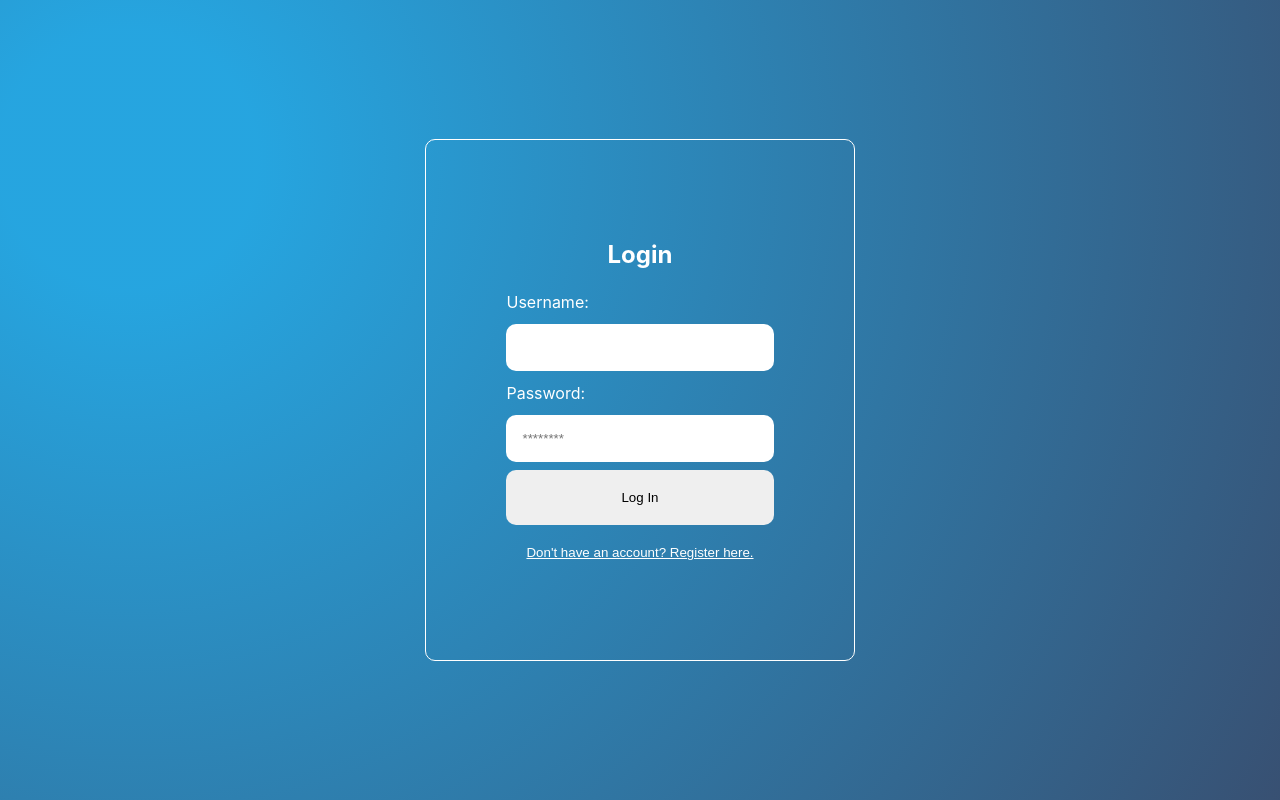
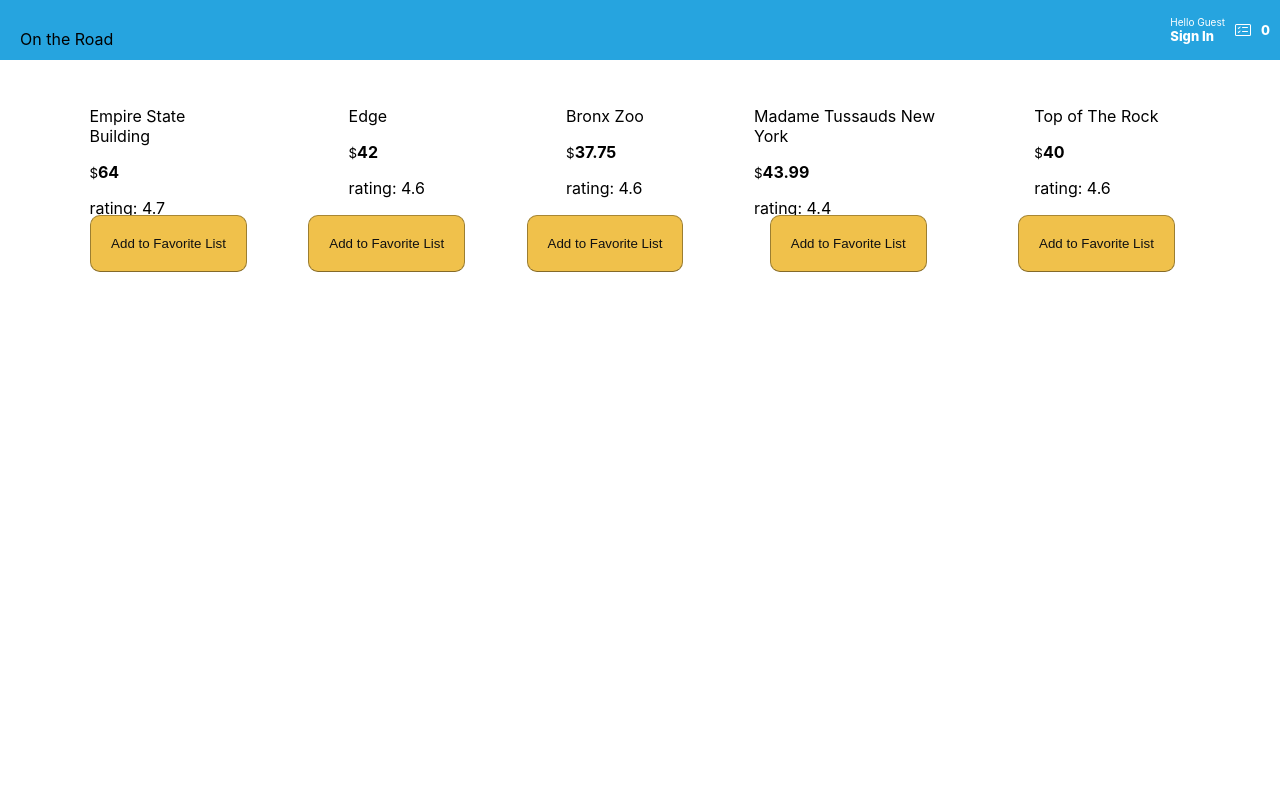
Before and after one commit to csc473-spring23/final-project-on-the-road, a React (Vite) app: page / in a window 1280 px wide. Built offline with nearby package versions, Linux system fonts and the light colour scheme.

Commit message:
navbar+router

```diff
--- a/package.json
+++ b/package.json
@@ -17,6 +17,8 @@
     "picocolors": "^1.0.0",
     "react": "^18.2.0",
     "react-dom": "^18.2.0",
+    "react-icons": "^4.8.0",
+    "react-router-dom": "^6.10.0",
     "ts-node": "^10.9.1",
     "typescript": "^4.9.3",
     "vite-express": "*"
--- a/src/client/App.tsx
+++ b/src/client/App.tsx
@@ -1,22 +1,30 @@
-import React, { useState } from "react";
-import './App.css';
-import { Login } from "./Login";
-import { Register } from "./Register";
+// import React, { useState } from "react";
+// import "./App.css";
+// import { Login } from "./Login";
+// import { Register } from "./Register";
+import LoginPage from "./loginpage";
+import Home from "./home";
+import { Routes ,Route } from 'react-router-dom';
+import { Outlet, Link } from "react-router-dom";
+
 
 function App() {
-  const [currentForm, setCurrentForm] = useState('login');
+  // const [currentForm, setCurrentForm] = useState("login");
 
-  const toggleForm = (formName) => {
-    setCurrentForm(formName);
-  }
+  // const toggleForm = (formName) => {
+  //   setCurrentForm(formName);
+  // };
 
   return (
-    <div className="App">
-      {
-        currentForm === "login" ? <Login onFormSwitch={toggleForm} /> : <Register onFormSwitch={toggleForm} />
-      }
-    </div>
+    <>
+
+      <Routes>
+        <Route path="/" element={<Home/>}></Route>
+        <Route path="/register" element={<LoginPage/>}/>
+      </Routes>
+    </>
   );
 }
 
+
 export default App;
--- /dev/null
+++ b/src/client/Home.css
@@ -0,0 +1,20 @@
+.home {
+    display: flex;
+    justify-content: center;
+    margin-left: auto;
+    margin-right: auto;
+    max-width: 1500px;
+  }
+  .home__image {
+    width: 100%;
+    z-index: -1;
+    margin-bottom: -150px;
+    mask-image: linear-gradient(to bottom, rgba(0, 0, 0, 1), rgba(0, 0, 0, 0));
+  }
+
+  .home__row {
+    display: flex;
+    z-index: 1;
+    margin-left: 5px;
+    margin-right: 5px;
+  }
--- a/src/client/App.css
+++ b/src/client/Login.css
@@ -1,4 +1,4 @@
-.App {
+.page {
   text-align: center;
   display: flex;
   min-height: 100vh;
--- a/src/client/Login.tsx
+++ b/src/client/Login.tsx
@@ -1,4 +1,5 @@
 import React, { useState } from "react";
+
 
 export const Login = (props) => {
   const [username, setUser] = useState("");
--- /dev/null
+++ b/src/client/LoginPage.tsx
@@ -0,0 +1,22 @@
+import React, { useState } from "react";
+import "./Login.css";
+import { Login } from "./Login";
+import { Register } from "./Register";
+
+function LoginPage() {
+  const [currentForm, setCurrentForm] = useState("login");
+  const toggleForm = (formName) => {
+    setCurrentForm(formName);
+  };
+  return (
+    <div className="page">
+      {currentForm === "login" ? (
+        <Login onFormSwitch={toggleForm} />
+      ) : (
+        <Register onFormSwitch={toggleForm} />
+      )}
+    </div>
+  );
+}
+
+export default LoginPage;
--- /dev/null
+++ b/src/client/home.tsx
@@ -0,0 +1,26 @@
+import React from "react";
+import "./Home.css";
+import NavBar from "./nav/NavBar";
+import Place from "./place";
+
+function Home() {
+
+  return (
+    <div>
+      <NavBar/>
+      <div className="home">
+        <div className="home__row">
+          <Place title="Empire State Building" price={64} rating={4.7}/>
+          <Place title="Edge" price={42} rating={4.6}/>
+          <Place title="Bronx Zoo" price={37.75} rating={4.6}/>
+        </div>
+        <div className="home__row">
+          <Place title="Madame Tussauds New York" price={43.99} rating={4.4}/>
+          <Place title="Top of The Rock" price={40} rating={4.6}/>
+        </div>
+      </div>
+    </div>
+  );
+}
+
+export default Home;
--- a/src/client/main.tsx
+++ b/src/client/main.tsx
@@ -1,12 +1,13 @@
 import "./index.css";
-
 import React from "react";
 import ReactDOM from "react-dom/client";
-
+import { BrowserRouter } from "react-router-dom";
 import App from "./App";
 
 ReactDOM.createRoot(document.getElementById("root") as HTMLElement).render(
   <React.StrictMode>
-    <App />
+    <BrowserRouter>
+      <App />
+    </BrowserRouter>
   </React.StrictMode>
 );
--- /dev/null
+++ b/src/client/nav/NavBar.css
@@ -0,0 +1,73 @@
+.header {
+  height: 60px;
+  display: flex;
+  align-items: center;
+  justify-content: space-between;
+  background-color: rgba(0, 149, 218, 0.85);
+  position: sticky;
+  top: 0;
+  z-index: 100;
+}
+
+.header__logo {
+  width: 100px;
+  object-fit: contain;
+  margin: 0 20px;
+  margin-top: 18px;
+  cursor: pointer;
+}
+
+/* .header__search {
+  display: flex;
+  flex: 1;
+  align-items: center;
+  border-radius: 24px;
+} */
+
+/* .header__searchInput {
+  height: 12px;
+  padding: 10px;
+  border: none;
+  width: 100%;
+}
+
+.header__searchIcon {
+  padding: 5px;
+  height: 22px !important;
+} */
+
+.header__right{
+  display: flex;
+  justify-content: space-evenly;
+}
+.header__register{
+  display: flex;
+  cursor: pointer;
+  flex-direction: column;
+  margin-left: 10px;
+  margin-right: 10px;
+  color: white;
+}
+
+.header__optionLineOne {
+  font-size: 10px;
+}
+
+.header__optionLineTwo {
+  font-size: 13px;
+  font-weight: 800;
+}
+
+.header__optionBasket {
+  display: flex;
+  align-items: center;
+  color: white;
+  cursor: pointer;
+  float: right;
+
+}
+
+.header__basketCount {
+  margin-left: 10px;
+  margin-right: 10px;
+}
--- /dev/null
+++ b/src/client/nav/NavBar.tsx
@@ -0,0 +1,37 @@
+import React from "react";
+import { AiOutlineSearch } from "react-icons/ai";
+import { BsCardChecklist } from "react-icons/bs";
+import { useNavigate } from 'react-router-dom';
+import "./NavBar.css";
+
+function NavBar(){
+    const navigate = useNavigate();
+    const handleClick1 = () => navigate('/register');
+    const handleClick2=()=> navigate('/');
+
+    return (
+        <div className="header">
+                <div className="header__logo" onClick={handleClick2}>
+                <span>On the Road</span>
+                </div>
+
+                {/* <div className="header__search">
+                <input className="header__searchInput" type="text" />
+                <AiOutlineSearch className="header__searchIcon"></AiOutlineSearch>
+                </div> */}
+
+                <div className="header__right">
+                    <div className="header__register" onClick={handleClick1}>
+                        <span className="header__optionLineOne" >Hello Guest</span>
+                        <span className="header__optionLineTwo">Sign In</span>
+                    </div>
+
+                    <div className="header__optionBasket">
+                        <BsCardChecklist></BsCardChecklist>
+                        <span className="header__optionLineTwo header__basketCount">0</span>
+                    </div>
+                </div>
+            </div>)
+      }
+
+export default NavBar;
--- /dev/null
+++ b/src/client/place.css
@@ -0,0 +1,42 @@
+
+.place {
+    display: flex;
+    flex-direction: column;
+    align-items: center;
+    justify-content: flex-end;
+    margin: 10px;
+    padding: 20px;
+    width: 100%;
+    max-height: 400px;
+    min-width: 100px;
+    background-color: white;
+    z-index: 1;
+  }
+
+  .place__rating {
+    display: flex;
+  }
+
+  .place > img {
+    max-height: 200px;
+    width: 100%;
+    object-fit: contain;
+    margin-bottom: 15px;
+  }
+
+  .place > button {
+    background: #f0c14b;
+    border: 1px solid;
+    margin-top: 10px;
+    border-color: #a88734 #9c7e31 #846a29;
+    color: #111;
+  }
+
+  .place__price {
+    margin-top: 5px;
+  }
+
+  .place__info {
+    height: 100px;
+    margin-bottom: 15px;
+  }
--- /dev/null
+++ b/src/client/place.tsx
@@ -0,0 +1,26 @@
+import React from "react";
+import "./place.css"
+
+
+function Place({title, price, rating }) {
+
+  return (
+    <div className="place">
+      <div className="place__info">
+        <p>{title}</p>
+        <p className="place__price">
+          <small>$</small>
+          <strong>{price}</strong>
+        </p>
+        <div className="product__rating">
+          <p>rating: {rating}</p>
+        {/* { Array(rating).fill('⭐').map((_, i) => ( '⭐' )) } */}
+        </div>
+      </div>
+
+      <button>Add to Favorite List</button>
+    </div>
+  );
+}
+
+export default Place;
```
Also changed, not shown: 1 other file (tests, documents, lock files or other folders).
